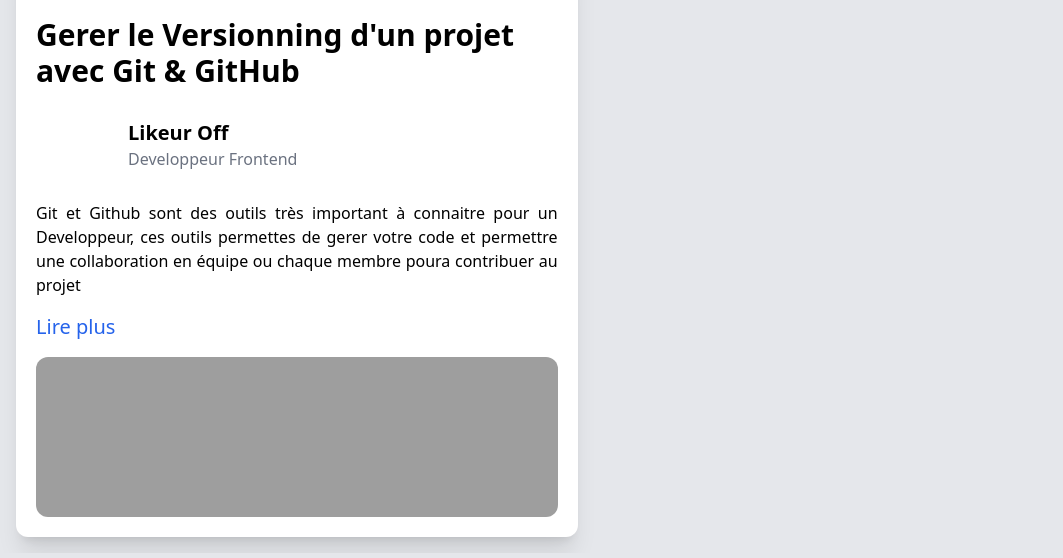
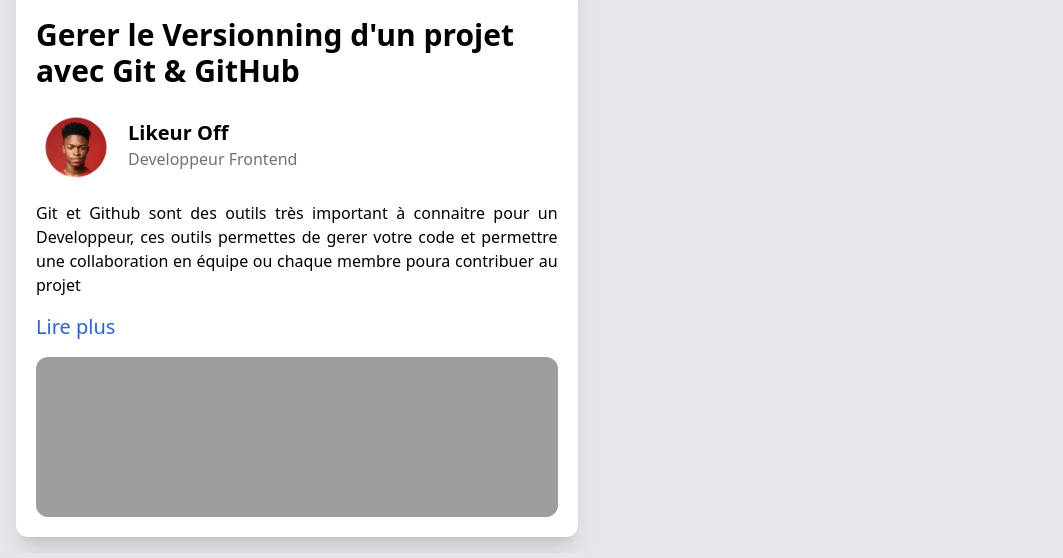
Before and after one commit to Likeur/devcom-template, a website: page page/blogDetails.html in a window 1280 px wide. Shown: the part 2004-2562 px from the top of the page, without its empty margins (0-1063 px from the left). Drawn offline with nearby package versions, Linux system fonts and the light colour scheme; files that its build step writes are made by us from their sources; the site is published under a folder, as on GitHub Pages, so addresses that start at the root find nothing.

Commit message:
Update blogDetails.html

```diff
--- a/page/blogDetails.html
+++ b/page/blogDetails.html
@@ -198,7 +198,7 @@
                                 </h1>
 
                                 <div class="mt-4 flex items-center">
-                                    <div class="flex justify-center items-center h-20 w-20 bg-[url('/img/like-icon.png')] bg-cover rounded-full">
+                                    <div class="flex justify-center items-center h-20 w-20 bg-[url('./img/like-icon.png')] bg-cover rounded-full">
 
                                     </div>
                                     <div class="ml-3">
```
